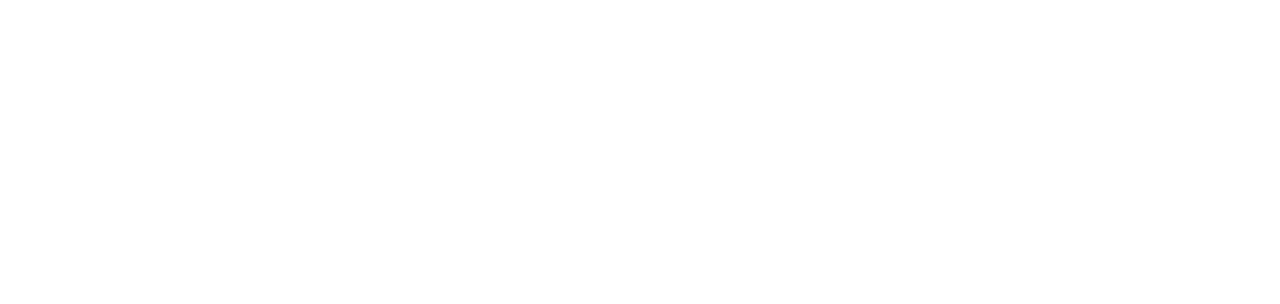
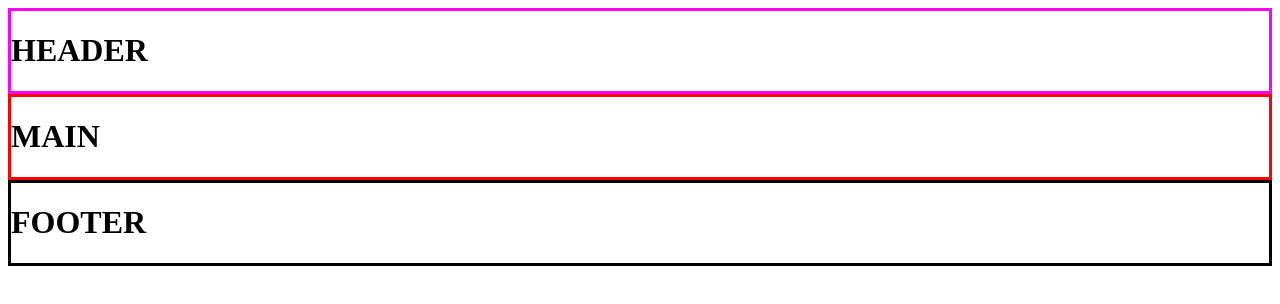
Before and after one commit to airowl/vue-boolflix, a Vue app: page / in a window 1280 px wide. Shown: the top 304 px of the page. Built offline with nearby package versions, Linux system fonts and the light colour scheme.

Commit message:
creato layout temporaneo

```diff
--- a/src/App.vue
+++ b/src/App.vue
@@ -1,16 +1,23 @@
 <template>
   <div id="app">
-
+    <Header />
+    <Main />
+    <Footer />
   </div>
 </template>
 
 <script>
 //import HelloWorld from './components/HelloWorld.vue'
+import Header from './components/Header.vue'
+import Main from './components/Main.vue'
+import Footer from './components/Footer.vue'
 
 export default {
   name: 'App',
   components: {
-
+    Header,
+    Main,
+    Footer
   }
 }
 </script>
--- /dev/null
+++ b/src/components/Footer.vue
@@ -0,0 +1,17 @@
+<template>
+    <footer>
+        <h1>FOOTER</h1>
+    </footer>
+</template>
+
+<script>
+export default {
+    name: 'mainFooter'
+}
+</script>
+
+<style lang="scss" scoped>
+    footer{
+        border: 3px solid black;
+    }
+</style>
--- /dev/null
+++ b/src/components/Header.vue
@@ -0,0 +1,17 @@
+<template>
+    <header>
+        <h1>HEADER</h1>
+    </header>
+</template>
+
+<script>
+export default {
+    name: 'mainHeader',
+}
+</script>
+
+<style lang="scss" scoped>
+    header{
+        border: 3px solid magenta;
+    }
+</style>
--- /dev/null
+++ b/src/components/Main.vue
@@ -0,0 +1,17 @@
+<template>
+    <main>
+        <h1>MAIN</h1>
+    </main>
+</template>
+
+<script>
+export default {
+    name: 'mainContent'
+}
+</script>
+
+<style lang="scss" scoped>
+    main{
+        border: 3px solid red;
+    }
+</style>
```
